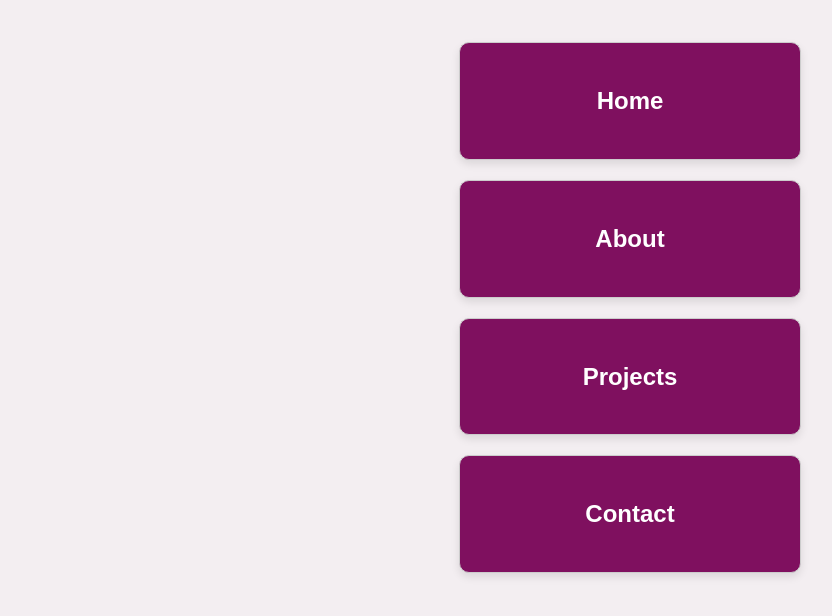
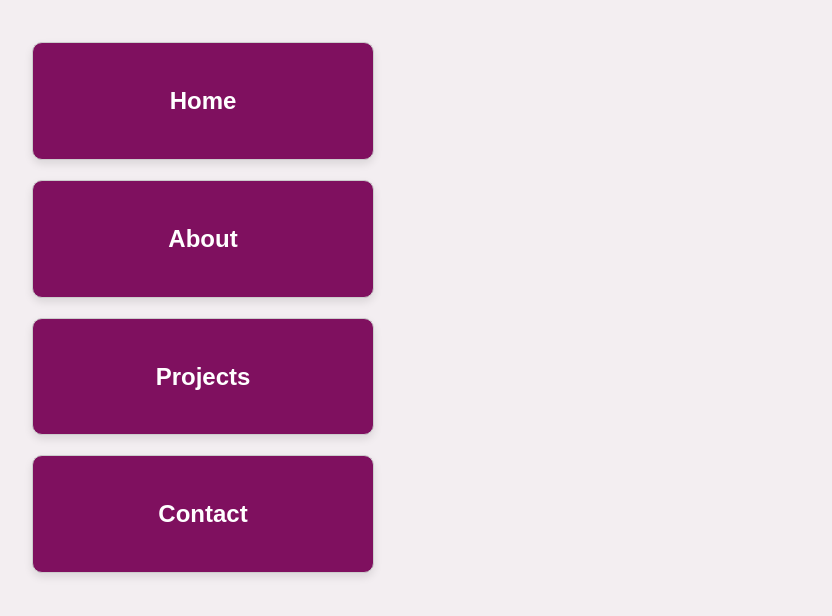
Before and after one commit to ladantork/portfolio, a React (Vite) app: page / in a window 1280 px wide. Shown: the top 616 px of the page, without its empty margins (10-842 px from the left). Built offline with nearby package versions, Linux system fonts and the light colour scheme.

Commit message:
clickable cards moved to left

```diff
--- a/src/App.css
+++ b/src/App.css
@@ -13,7 +13,7 @@ body {
   padding: 2rem;
   display: flex;
   flex-direction: column;
-  align-items: center;
+  align-items: flex-start;
 }
 
 /* Styling for each card */
@@ -64,6 +64,7 @@ body {
   flex-direction: column; /* Stack content vertically */
   padding: 20px; /* Add padding to the expanded card */
   box-sizing: border-box; /* Include padding in width/height */
+
 }
 
 /* To ensure the content fills the expanded card */
@@ -77,7 +78,7 @@ body {
 .nav-cards {
   display: flex;
   flex-wrap: wrap;
-  justify-content: center;
+  /* justify-content: center; */
 }
 /* Contact List Styles */
 .contact-list {
```
